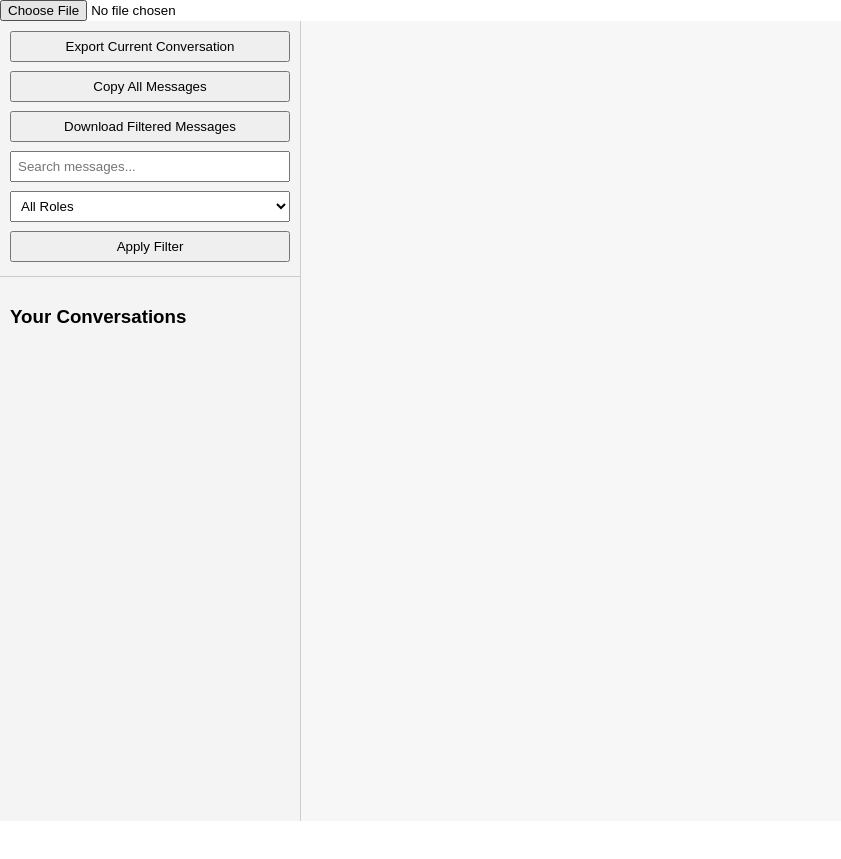
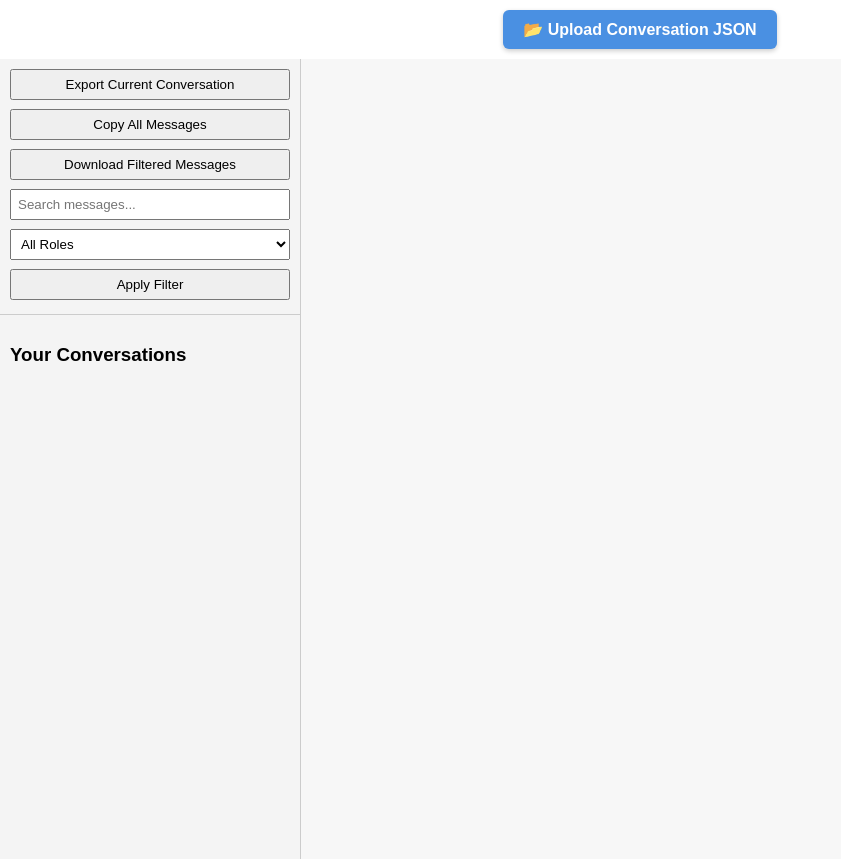
Before and after one commit to ColeConley/ChatGPTConversationHistoryGUI, a plain HTML site: page index.html in a window 1280 px wide. Shown: the whole page, without its empty margins (0-841 px from the left). Before the commit the page ends 821 px from the top, so only its background shows below. Drawn offline with Linux system fonts and the light colour scheme.

Commit message:
Making file upload section stand out better

```diff
--- a/index.html
+++ b/index.html
@@ -6,7 +6,10 @@
     <link rel="stylesheet" href="style.css">
 </head>
 <body>
+    <div id="fileUploadContainer">
+    <label for="fileInput" id="fileUploadLabel">📂 Upload Conversation JSON</label>
     <input type="file" id="fileInput" accept=".json">
+    </div>
 
     <div id="mainContainer">
         <!-- Left Panel -->
--- a/style.css
+++ b/style.css
@@ -103,3 +103,33 @@ body {
     border-radius: 4px;
     background-color: #eaeaea;
 }
+
+#fileUploadContainer {
+    position: sticky;
+    top: 10px;
+    left: 10px;
+    z-index: 1000;
+    text-align: center;
+    margin: 10px;
+}
+
+#fileInput {
+    display: none; /* hide the default input */
+}
+
+#fileUploadLabel {
+    display: inline-block;
+    padding: 10px 20px;
+    background-color: #4a90e2;
+    color: #fff;
+    font-weight: bold;
+    border-radius: 6px;
+    cursor: pointer;
+    box-shadow: 0 2px 5px rgba(0,0,0,0.2);
+    transition: background-color 0.2s, transform 0.1s;
+}
+
+#fileUploadLabel:hover {
+    background-color: #357ab7;
+    transform: translateY(-1px);
+}
```
